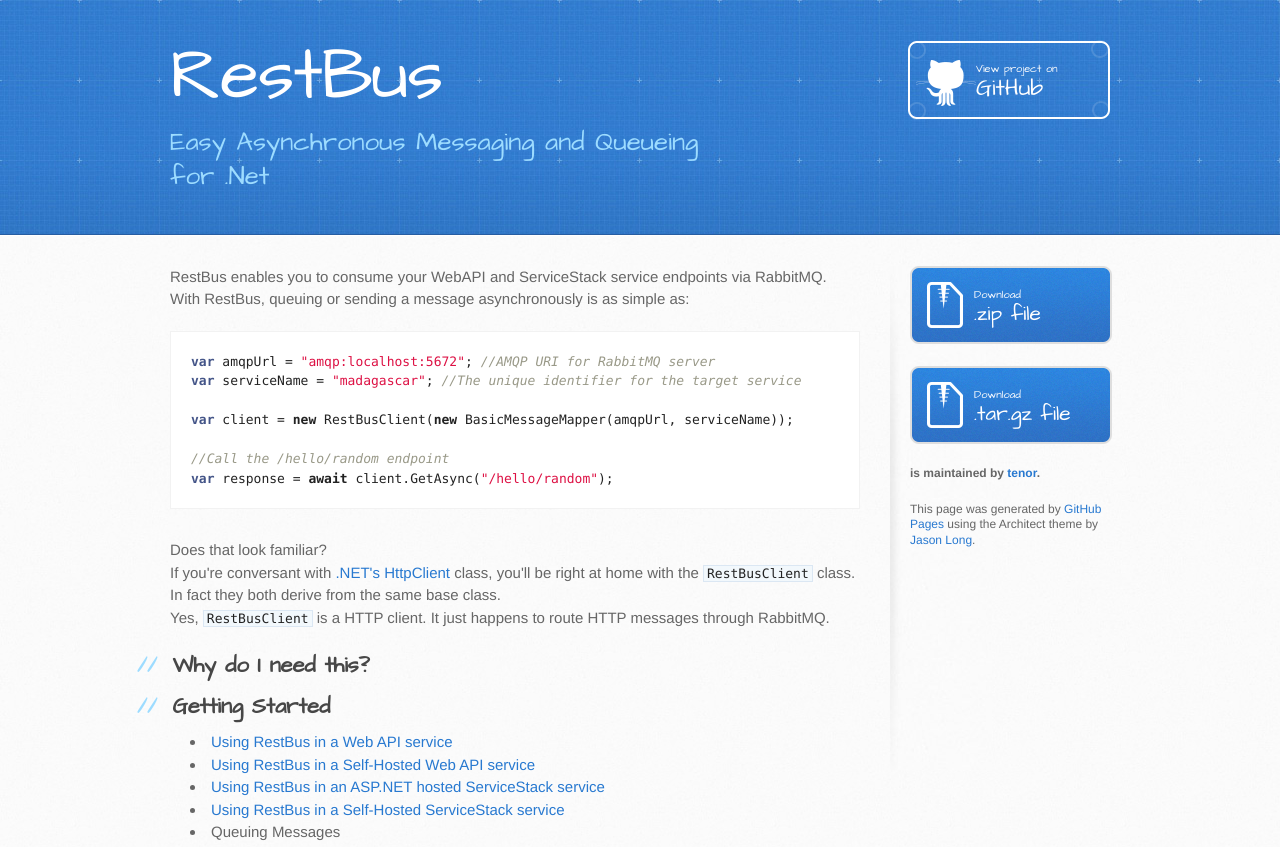
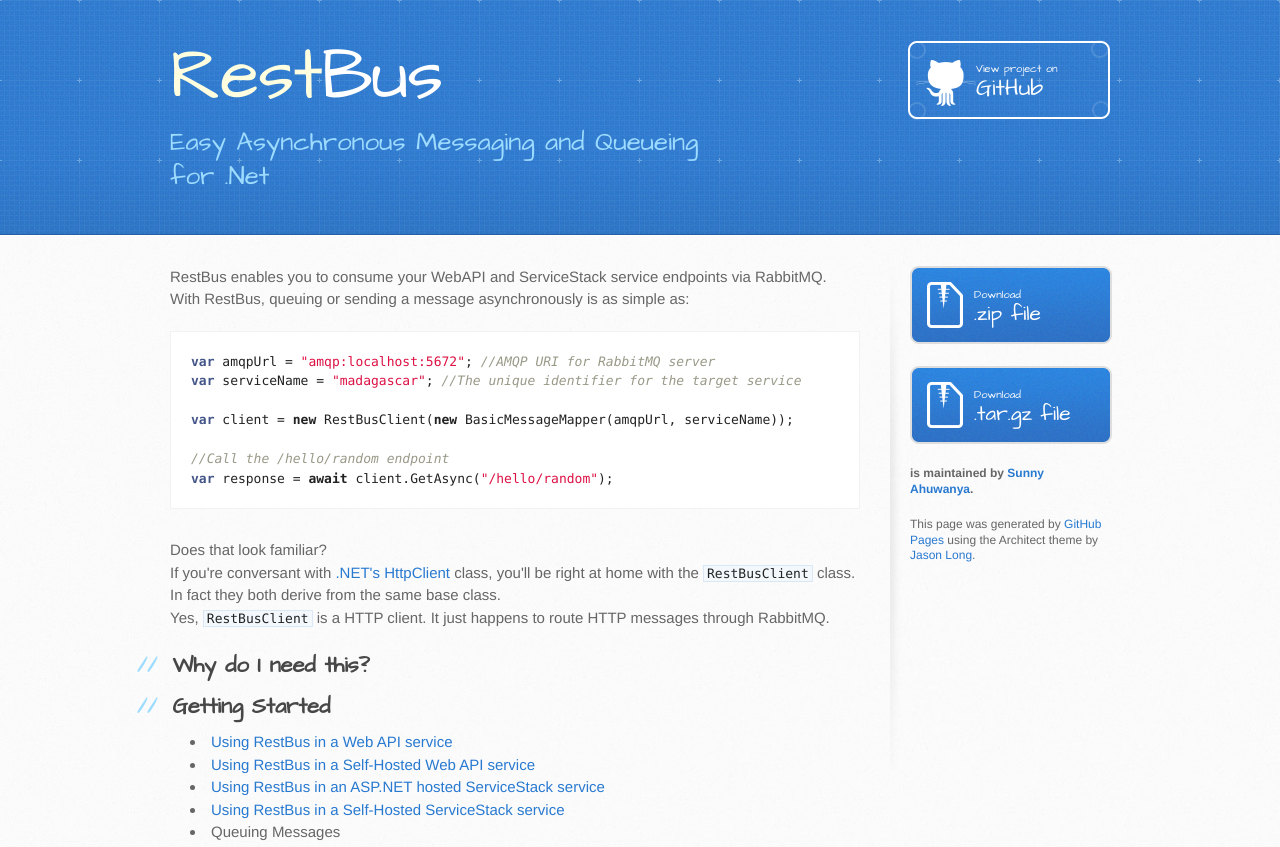
Before and after one commit to tenor/RestBus, a plain HTML site: page index.html in a window 1280 px wide. Shown: the top 847 px of the page. Drawn offline with Linux system fonts and the light colour scheme.

Commit message:
Update index.html

```diff
--- a/index.html
+++ b/index.html
@@ -13,13 +13,13 @@
     <script src="//html5shiv.googlecode.com/svn/trunk/html5.js"></script>
     <![endif]-->
 
-    <title>RestBus by tenor</title>
+    <title>RestBus - Easy Asynchronous Messaging and Queueing for .Net</title>
   </head>
 
   <body>
     <header>
       <div class="inner">
-        <h1>RestBus</h1>
+        <h1><span style="color: lightyellow;">Rest</span>Bus</h1>
         <h2>Easy Asynchronous Messaging and Queueing for .Net</h2>
         <a href="https://github.com/tenor/RestBus" class="button"><small>View project on</small>GitHub</a>
       </div>
@@ -125,7 +125,7 @@ Yes, <code>RestBusClient</code> is a HTTP client. It just happens to route HTTP
             .tar.gz file
           </a>
 
-          <p class="repo-owner"><a href="https://github.com/tenor/RestBus"></a> is maintained by <a href="https://github.com/tenor">tenor</a>.</p>
+          <p class="repo-owner"><a href="https://github.com/tenor/RestBus"></a> is maintained by <a href="https://github.com/tenor">Sunny Ahuwanya</a>.</p>
 
           <p>This page was generated by <a href="https://pages.github.com">GitHub Pages</a> using the Architect theme by <a href="https://twitter.com/jasonlong">Jason Long</a>.</p>
         </aside>
```
